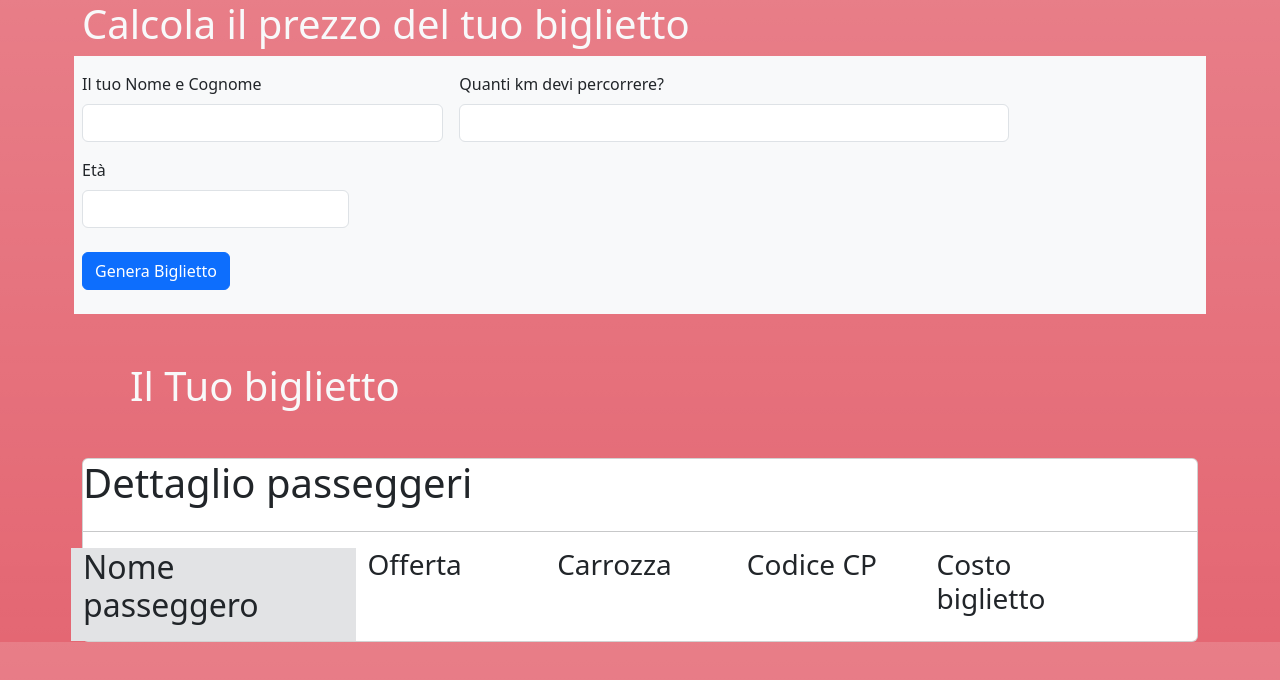
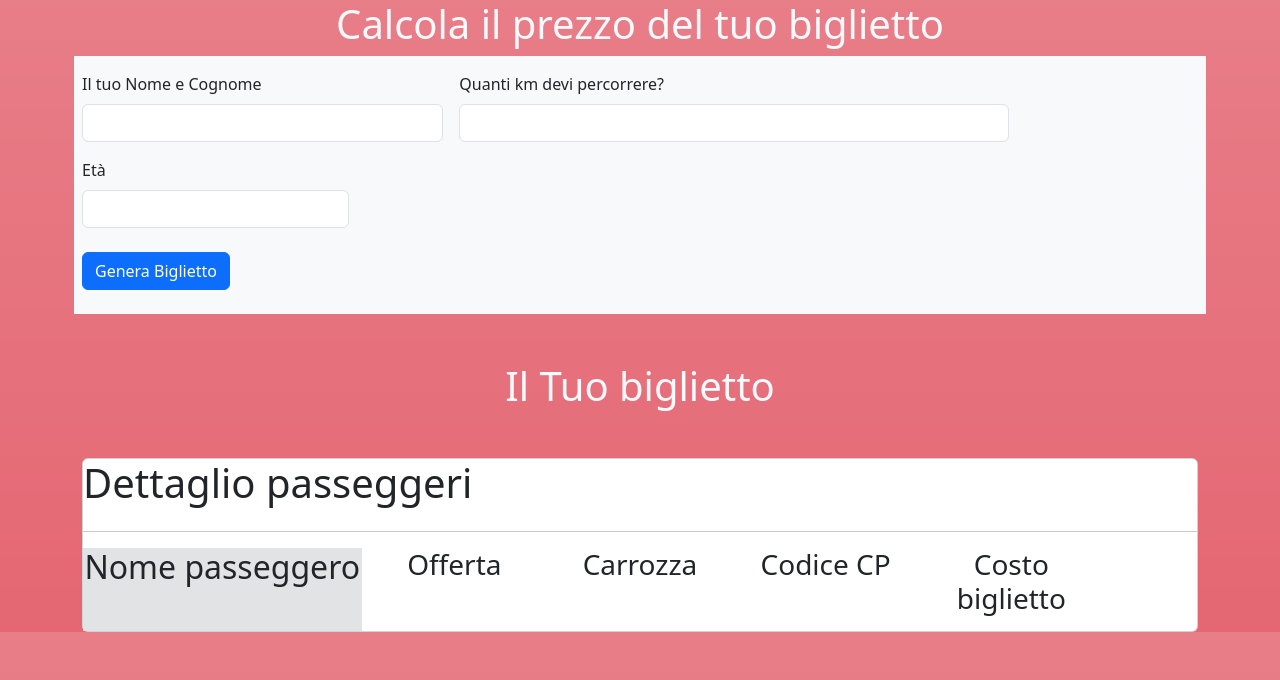
Before and after one commit to fabiocatone/js-biglietto-treno-form, a plain HTML site: page index.html in a window 1280 px wide. Drawn offline with nearby package versions, Linux system fonts and the light colour scheme.

```diff
--- a/index.html
+++ b/index.html
@@ -12,7 +12,7 @@
 <body class="bg-danger bg-gradient bg-opacity-75">
 
     <div class="container">
-        <h1 class="text-light"> Calcola il prezzo del tuo biglietto</h1>
+        <h1 class="text-light text-center"> Calcola il prezzo del tuo biglietto</h1>
         <div class="bg-light rounded">
 
                 <form class="row g-3 needs-validation bg-light
@@ -45,14 +45,14 @@
 
 
         </div>
-<h1 class="mx-5 my-5 text-light"> Il Tuo biglietto</h1>
+<h1 class="mx-5 my-5 text-light text-center"> Il Tuo biglietto</h1>
 
 <div class="card" id="ticket">
     <div class="row ">
         <h1>Dettaglio passeggeri</h1>
     </div>
     <hr>
-    <div class="row">
+    <div class="row g-0 text-center">
         <div class="col-3 bg-secondary-subtle">
             <h2>Nome passeggero</h2>
             <p id="ticket-name"></p>
```
